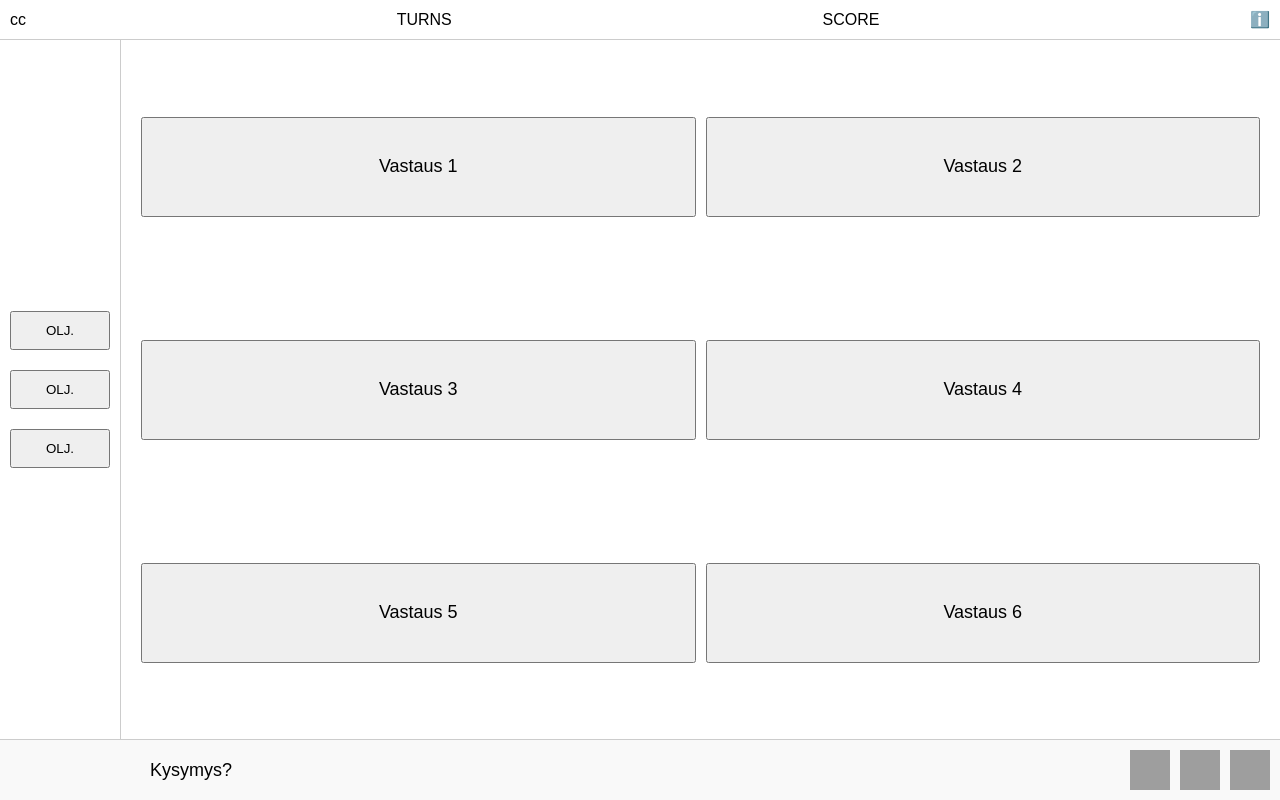
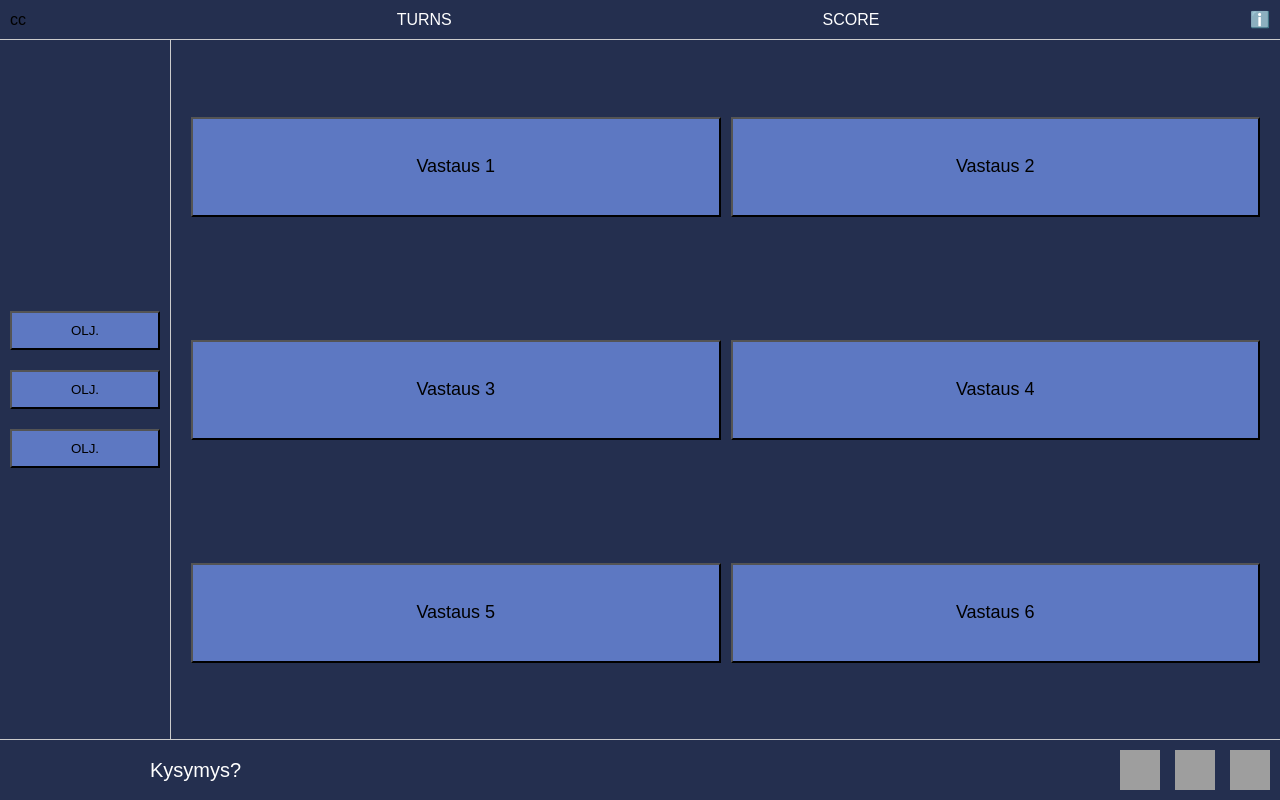
Before and after one commit to AmandaWasTaken/Carbon-Crusade, a Flask app: template ohjelmisto-2/src/templates/gameplay.html in a window 1280 px wide. Run offline with Flask 3, Linux system fonts and the light colour scheme; the template is opened without the code that fills it, so the values that code supplies are empty; grey boxes are pictures that could not be loaded.

Commit message:
add color to main html page

```diff
--- a/ohjelmisto-2/src/templates/gameplay.html
+++ b/ohjelmisto-2/src/templates/gameplay.html
@@ -11,6 +11,7 @@
             display: flex;
             flex-direction: column;
             height: 100vh;
+	    background-color: #242f4f;
         }
 
         header {
@@ -31,13 +32,15 @@
             flex-direction: column;
             justify-content: center;
             padding: 10px;
+	    background-color: #242f4f;
             border-right: 1px solid #ccc;
         }
 
         .left-buttons button {
             margin: 10px 0;
             padding: 10px;
-            width: 100px;
+            width: 150px;
+	    background-color: #5d78c2;
         }
 
         .center-grid {
@@ -55,6 +58,7 @@
             font-size: 18px;
             width: 100%;
             height: 100px;
+	    background-color: #5d78c2;
         }
 
         footer {
@@ -63,18 +67,19 @@
             align-items: center;
             padding: 10px;
             border-top: 1px solid #ccc;
-            background: #f9f9f9;
+            background: #242f4f;
 	    padding-left: 150px;
         }
 
         .question {
             flex: 2;
-            font-size: 18px;
+            font-size: 20px;
+	    color: white;
         }
 
         .icons {
             display: flex;
-            gap: 10px;
+            gap: 15px;
         }
 
         .icons img {
@@ -86,8 +91,8 @@
 <body>
     <header>
         <div>cc</div>
-        <div>TURNS</div>
-        <div>SCORE</div>
+        <div style="color:white">TURNS</div>
+        <div style="color:white">SCORE</div>
         <div>ℹ️</div>
     </header>
 
```
